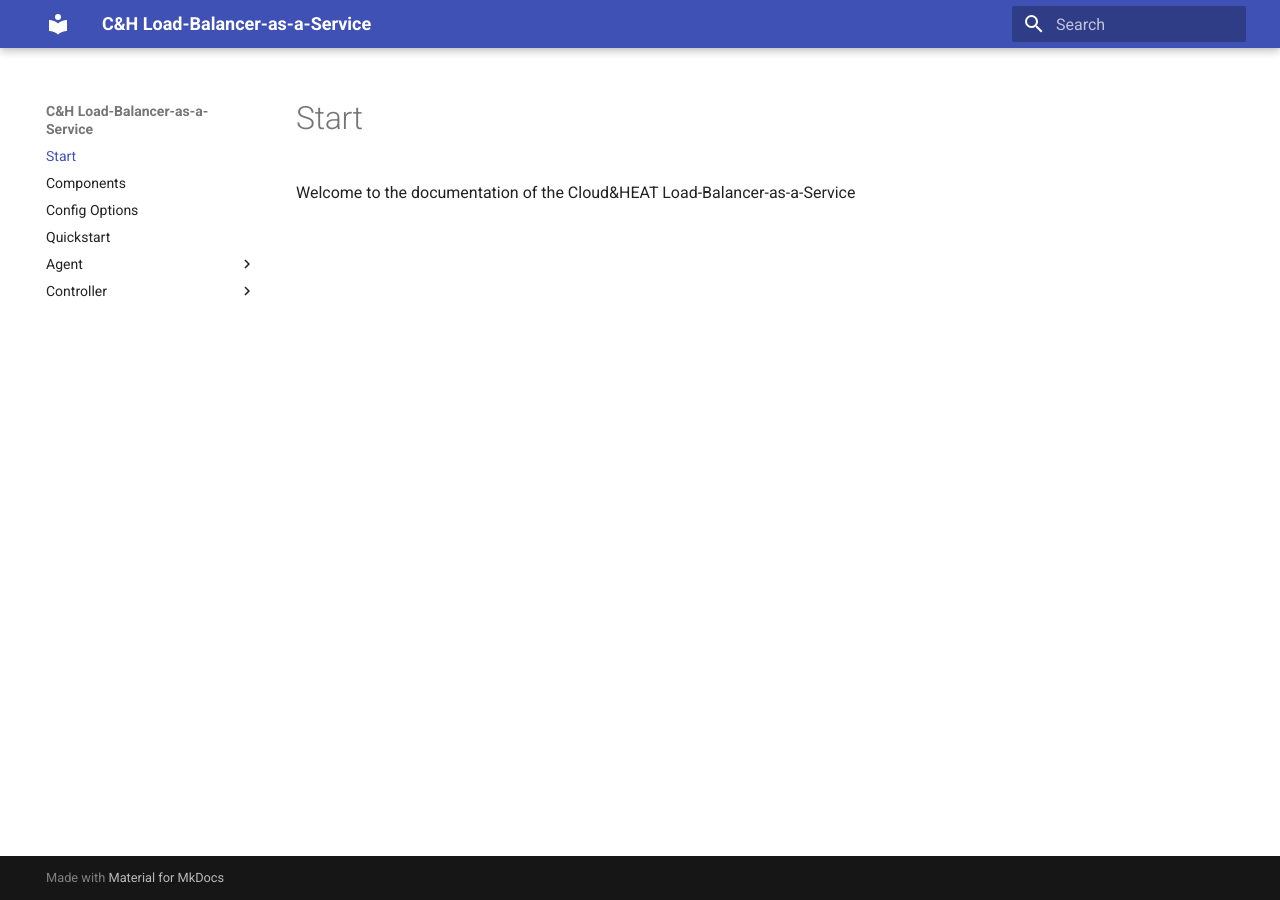
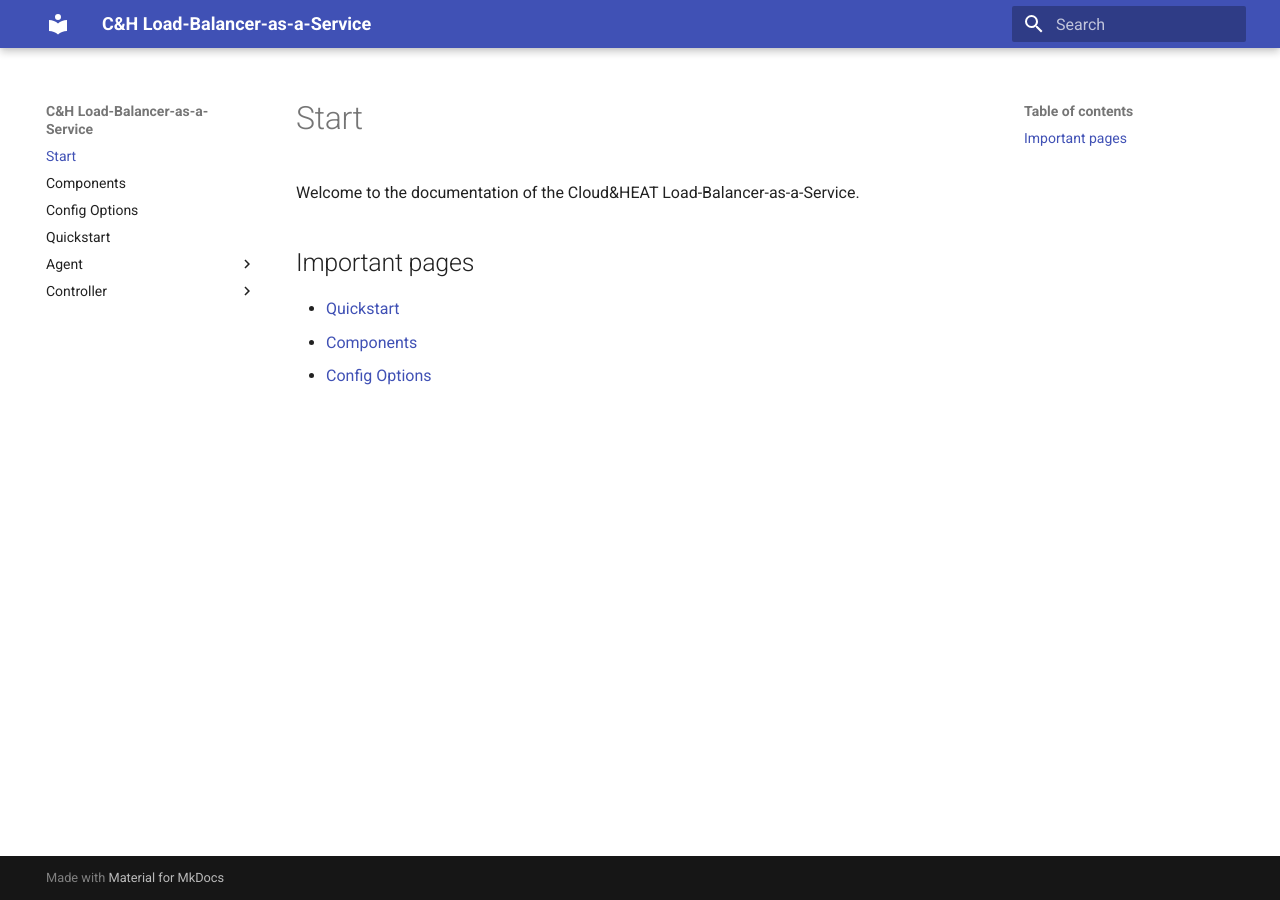
Before and after one commit to cloudandheat/ch-k8s-lbaas, an MkDocs documentation site: the page built from docs/index.md, in a window 1280 px wide. Built offline with MkDocs 1.6.1 and Material for MkDocs 9.7.7, drawn with Linux system fonts in a browser that asks for light colours.

Commit message:
Update docs index

```diff
--- a/docs/index.md
+++ b/docs/index.md
@@ -1,3 +1,10 @@
 # Start
 
-Welcome to the documentation of the Cloud&HEAT Load-Balancer-as-a-Service
+Welcome to the documentation of the Cloud&HEAT Load-Balancer-as-a-Service.
+
+
+## Important pages
+
+- [Quickstart](quickstart.md)
+- [Components](components.md)
+- [Config Options](config.md)
```
